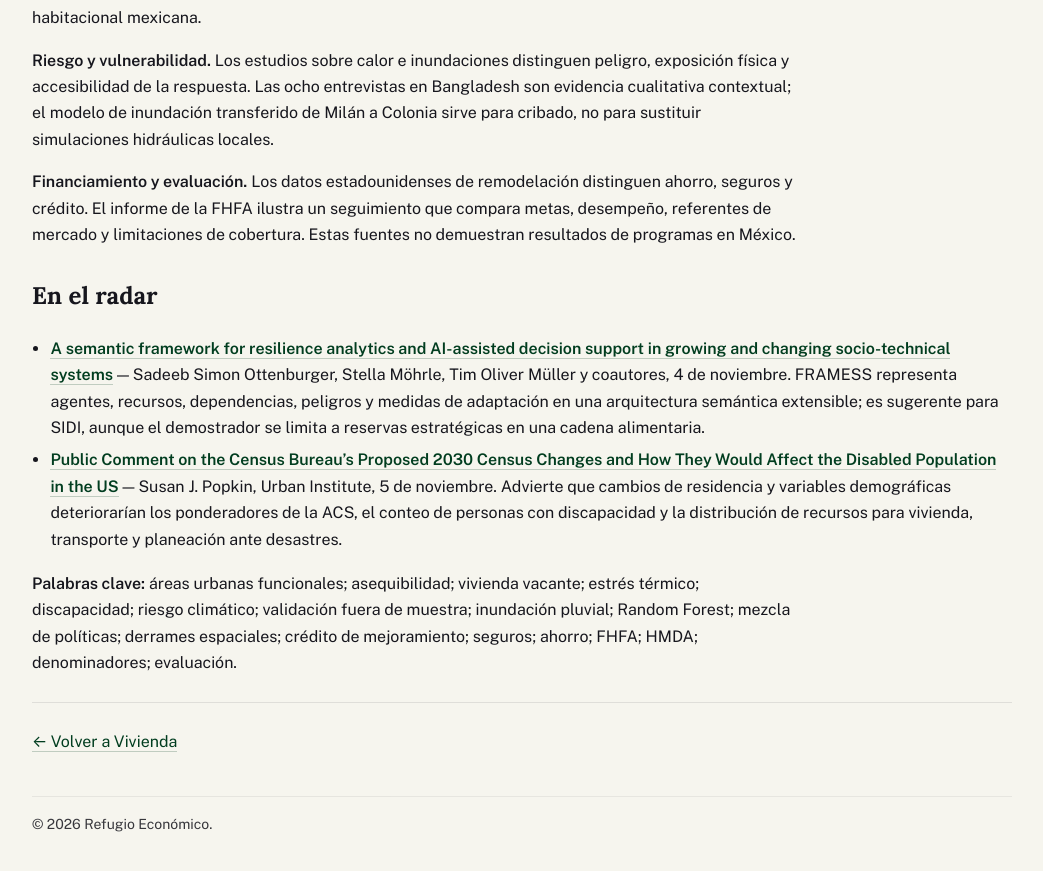
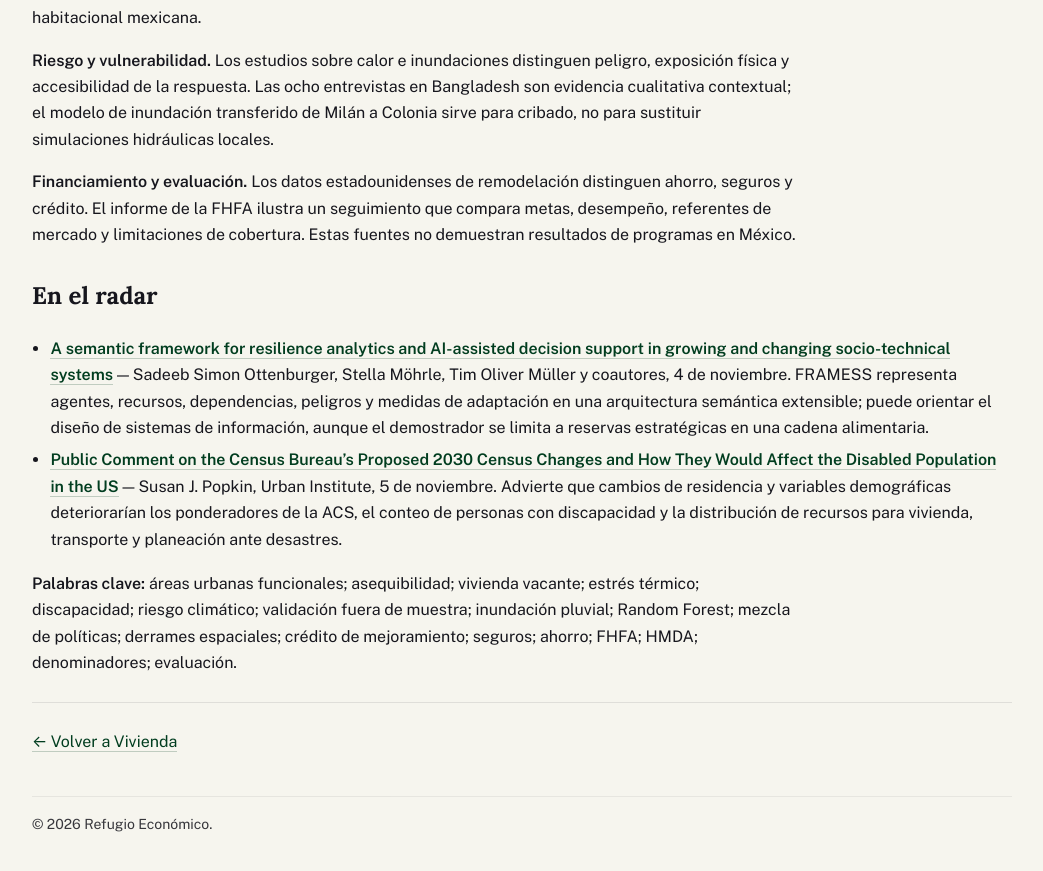
Before and after one commit to socapal/refugioeconomico.mx, a Jekyll site: the page built from _radar/2026-11-06.md, in a window 1280 px wide and 900 px high, scrolled down 3300 px. Shown: the top 871 px of the window, without its empty margins (118-1161 px from the left). Built offline with Jekyll 4.4.1, drawn with Linux system fonts in a browser that asks for light colours.

Commit message:
Elimina referencia institucional interna en sección de seguimiento

```diff
--- a/_radar/2026-11-06.md
+++ b/_radar/2026-11-06.md
@@ -64,7 +64,7 @@ Federal Housing Finance Agency (Estados Unidos) · 30 de octubre · informe regu
 
 ## En el radar
 
-- [**A semantic framework for resilience analytics and AI-assisted decision support in growing and changing socio-technical systems**](https://link.springer.com/article/10.1007/s10669-026-10161-3) — Sadeeb Simon Ottenburger, Stella Möhrle, Tim Oliver Müller y coautores, 4 de noviembre. FRAMESS representa agentes, recursos, dependencias, peligros y medidas de adaptación en una arquitectura semántica extensible; es sugerente para SIDI, aunque el demostrador se limita a reservas estratégicas en una cadena alimentaria.
+- [**A semantic framework for resilience analytics and AI-assisted decision support in growing and changing socio-technical systems**](https://link.springer.com/article/10.1007/s10669-026-10161-3) — Sadeeb Simon Ottenburger, Stella Möhrle, Tim Oliver Müller y coautores, 4 de noviembre. FRAMESS representa agentes, recursos, dependencias, peligros y medidas de adaptación en una arquitectura semántica extensible; puede orientar el diseño de sistemas de información, aunque el demostrador se limita a reservas estratégicas en una cadena alimentaria.
 - [**Public Comment on the Census Bureau's Proposed 2030 Census Changes and How They Would Affect the Disabled Population in the US**](https://www.urban.org/research/publication/public-comment-census-bureaus-proposed-2030-census-changes-and-how-they-would) — Susan J. Popkin, Urban Institute, 5 de noviembre. Advierte que cambios de residencia y variables demográficas deteriorarían los ponderadores de la ACS, el conteo de personas con discapacidad y la distribución de recursos para vivienda, transporte y planeación ante desastres.
 
 **Palabras clave:** áreas urbanas funcionales; asequibilidad; vivienda vacante; estrés térmico; discapacidad; riesgo climático; validación fuera de muestra; inundación pluvial; Random Forest; mezcla de políticas; derrames espaciales; crédito de mejoramiento; seguros; ahorro; FHFA; HMDA; denominadores; evaluación.
```
